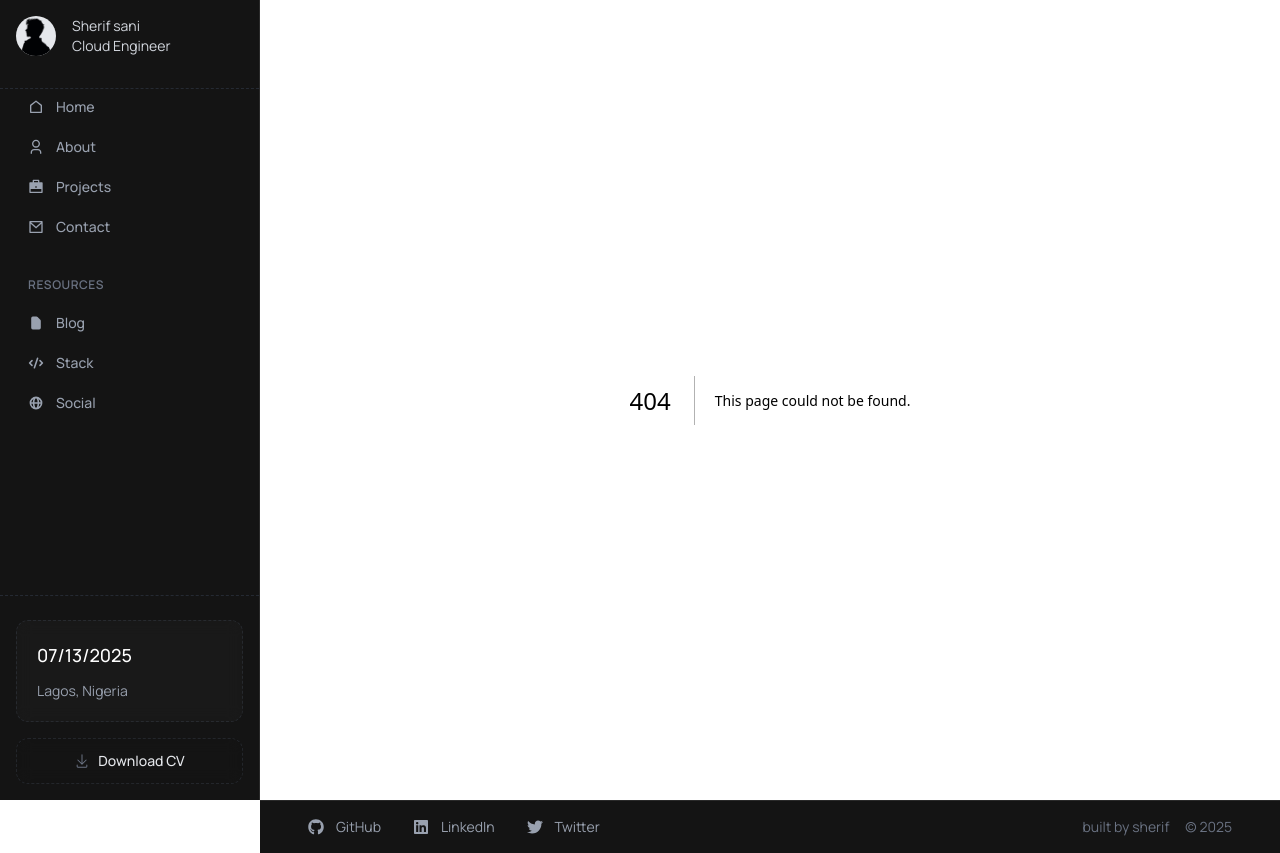
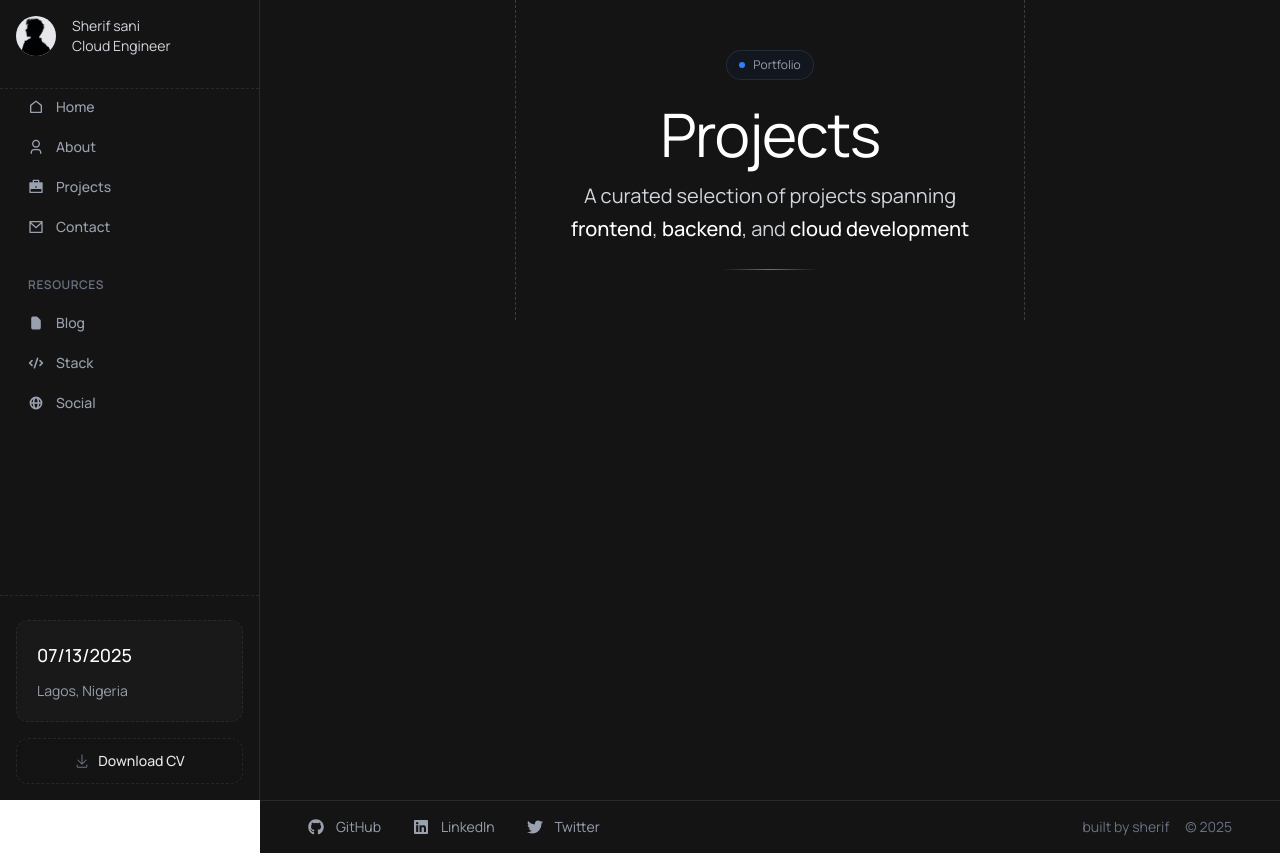
Before and after one commit to Sherifsani/bayt-v2, a Next.js app: page /projects in a window 1280 px wide. Before the commit this address had no page. Built offline with nearby package versions, Linux system fonts and the light colour scheme; a web font is replaced by a local one.

Commit message:
Add NavItems component with navigation links and create Heading component for project section

```diff
--- a/app/components/NavItems.tsx
+++ b/app/components/NavItems.tsx
@@ -1,4 +1,5 @@
 import React from "react";
+import Link from "next/link";
 import {
   RiHomeLine,
   RiUser3Line,
@@ -30,7 +31,7 @@ const NavItems: React.FC<NavItemsProps> = ({
           <li key={item.label} className={itemClassName}>
             <div className="flex items-center gap-3">
               <IconComponent className="w-4 h-4" />
-              <span>{item.label}</span>
+              <Link href={item.href}>{item.label}</Link>
             </div>
           </li>
         );
--- /dev/null
+++ b/app/components/projects/Heading.tsx
@@ -0,0 +1,38 @@
+import React from "react";
+
+const Heading = () => {
+  return (
+    <section className="grid grid-cols-1 lg:grid-cols-[1fr_2fr_1fr] w-full min-h-[40vh]">
+      <div className="hidden lg:block"></div>
+      <div className="w-full flex items-center justify-center px-6 lg:px-12 md:border-x border-gray-200/20 border-dashed">
+        <div className="max-w-4xl mx-auto text-center space-y-6 py-12">
+          {/* Badge */}
+          <div className="inline-flex items-center gap-2 text-xs text-gray-400 bg-gray-900/50 px-3 py-1.5 rounded-full border border-gray-700/50">
+            <div className="w-1.5 h-1.5 bg-blue-500 rounded-full"></div>
+            Portfolio
+          </div>
+
+          {/* Main Heading */}
+          <div className="space-y-4">
+            <h1 className="text-3xl md:text-5xl lg:text-6xl font-light text-white tracking-tight leading-none">
+              Projects
+            </h1>
+
+            <h2 className="text-base md:text-lg lg:text-xl text-gray-300 font-light max-w-2xl mx-auto leading-relaxed">
+              A curated selection of projects spanning
+              <span className="text-white font-medium"> frontend</span>,
+              <span className="text-white font-medium"> backend</span>, and
+              <span className="text-white font-medium"> cloud development</span>
+            </h2>
+          </div>
+
+          {/* Divider */}
+          <div className="w-24 h-px bg-gradient-to-r from-transparent via-gray-500 to-transparent mx-auto"></div>
+        </div>
+      </div>
+      <div className="hidden lg:block"></div>
+    </section>
+  );
+};
+
+export default Heading;
--- /dev/null
+++ b/app/projects/page.tsx
@@ -0,0 +1,12 @@
+import React from "react";
+import Heading from "../components/projects/Heading";
+
+const page = () => {
+  return (
+    <main className="min-h-screen bg-[rgb(20,20,20)]">
+      <Heading />
+    </main>
+  );
+};
+
+export default page;
```
